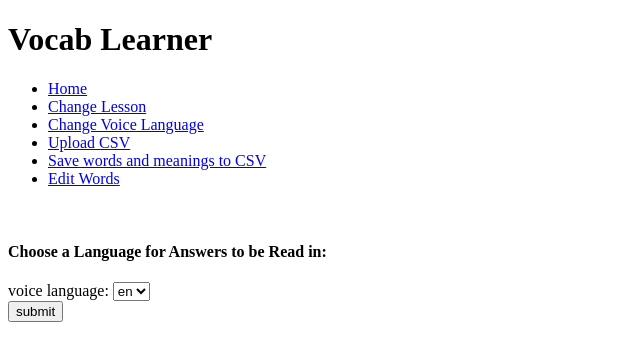
After one commit to kbrady/vocab_learner, a Flask app: template templates/language.html in a window 1280 px wide. The commit adds this page. Shown: the top 361 px of the page, without its empty margins (0-640 px from the left). Run offline with Flask 2, Linux system fonts and the light colour scheme; the template is opened without the code that fills it: most values are stand-ins (such as "Sample title", 1, 10 or a date in 2020); some libraries are stand-ins or nearby versions.

Commit message:
Can change the language in the app of an existing lesson

```diff
--- a/routes.py
+++ b/routes.py
@@ -116,5 +116,15 @@ def download_csv_page():
 	word_list.write_words_to_csv(request.form['filename'])
 	return redirect('/')
 
+@app.route('/language', methods=['GET', 'POST'])
+def language_page():
+	if word_list is None:
+		return redirect('/login')
+	if 'lang' not in request.form:
+		return render_template('language.html', languages = languages)
+	word_list.lang = request.form['lang']
+	word_list.save()
+	return redirect('/')
+
 if __name__ == '__main__':
 	app.run(debug=True, host='0.0.0.0')
--- /dev/null
+++ b/templates/language.html
@@ -0,0 +1,15 @@
+{% extends "layout.html" %}
+{% block content %}
+
+<h4>Choose a Language for Answers to be Read in:</h4>
+<form action="/language" method=post autocomplete="off">
+voice language: <select id="lang_list" name="lang">
+{% for l in languages %}
+	<option value="{{l}}">{{l}}</option>
+{% endfor %}
+</select>
+<br/>
+<input type="submit" value="submit">
+</form>
+
+{% endblock %}
--- a/templates/layout.html
+++ b/templates/layout.html
@@ -16,6 +16,7 @@
 		<ul id='navbar'>
 			<li><a href='/'>Home</a></li>
 			<li><a href='/login'>Change Lesson</a></li>
+			<li><a href='/language'>Change Voice Language</a></li>
 			<li><a href='/upload'>Upload CSV</a></li>
 			<li><a href='/download'>Save words and meanings to CSV</a></li>
 			<li><a href='/edit'>Edit Words</a></li>
```
